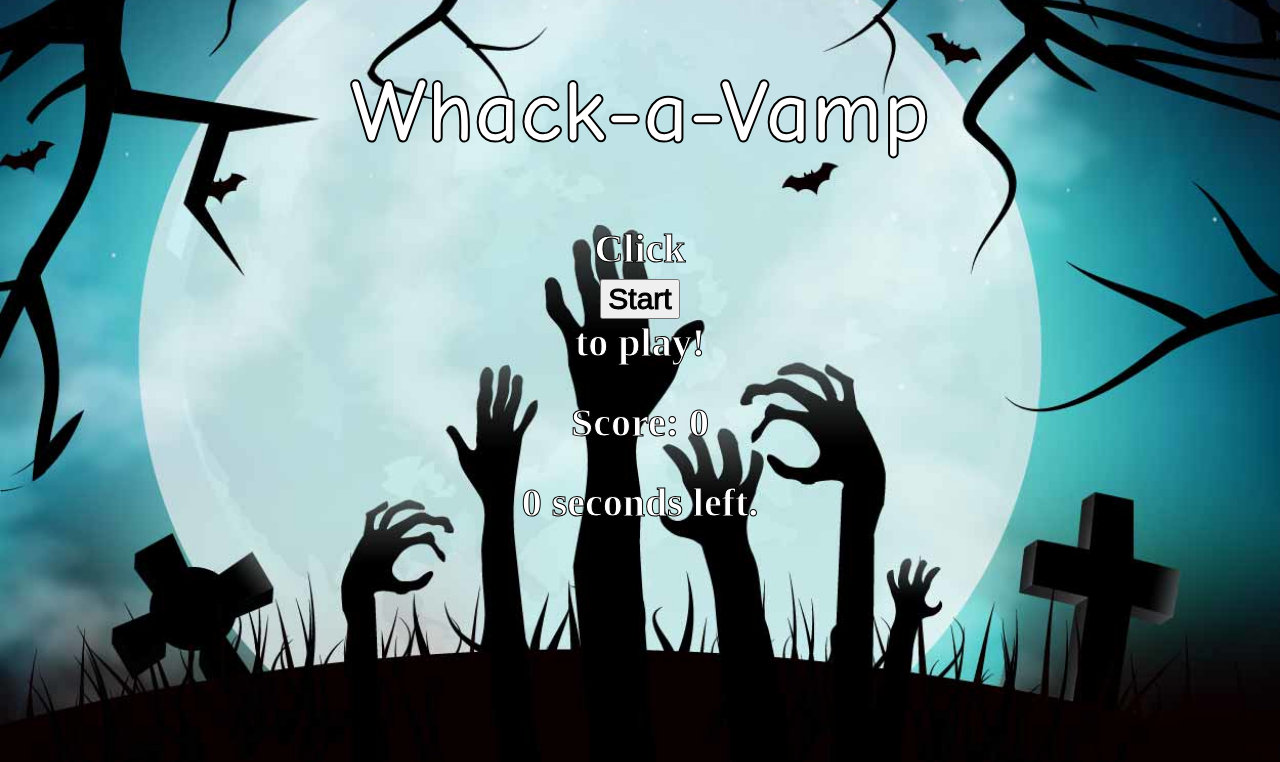
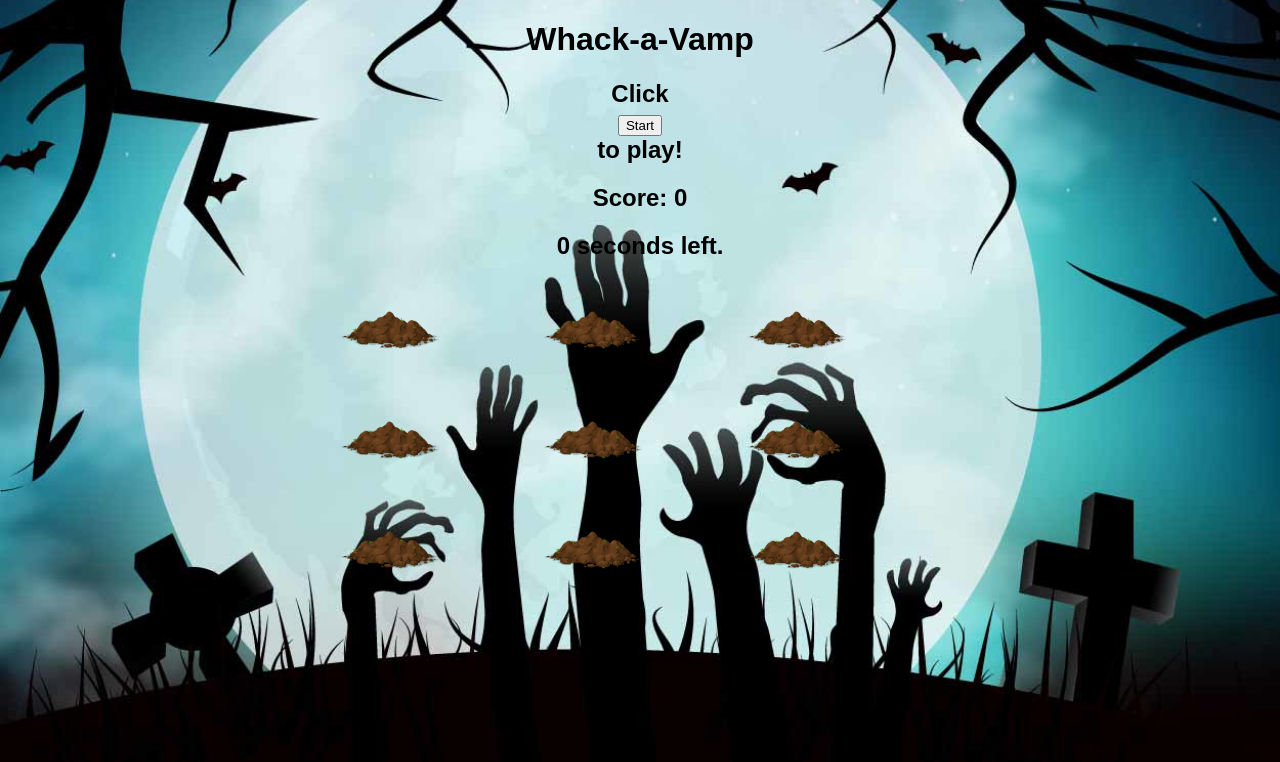
Before and after one commit to JohncarloF/whack-a-vamp, a website built with Parcel: page js-dev-final-capstone-starter-whack-a-mole/index.html in a window 1280 px wide. Built offline with nearby package versions, Linux system fonts and the light colour scheme.

Commit message:
final submissions

```diff
--- a/js-dev-final-capstone-starter-whack-a-mole/src/styles.css
+++ b/js-dev-final-capstone-starter-whack-a-mole/src/styles.css
@@ -1,93 +1,54 @@
-html {
+body {
+  font-family: Arial, sans-serif;
+  text-align: center;
   background: url('../assets/background.png') no-repeat center center fixed;
-  box-sizing: border-box;
-  -webkit-background-size: cover;
-  -moz-background-size: cover;
-  -o-background-size: cover;
   background-size: cover;
-  z-index: 0;
-  overflow: hidden;
-}
-
-h1 {
-  text-align: center;
-  font-size: 90px;
-  font-family: "Comic Sans MS", "Comic Sans", cursive;
-  color: white;
-  -webkit-text-stroke: 2px black;
-}
-
-h2 {
-  text-align: center;
-  font-size: 40px;
-  color: white;
-  -webkit-text-stroke: 1px black;
-}
-
-#start {
-  text-align: center;
-  font-size: 30px;
-}
-
-#timer {
-  color: white;
 }
 
 .grid {
-  display: flex;
-  flex-wrap: wrap;
-  justify-content: center;
-  width: 600px;
+  display: grid;
+  grid-template-columns: repeat(3, 1fr);
+  gap: 10px;
+  max-width: 600px;
   margin: 0 auto;
-  cursor: url('../assets/mallet.png'), pointer;
+  cursor: url("../assets/mallet.png")pointer;
 }
 
 .hole {
-  flex: 1 0 33.33%;
-  overflow: hidden;
   position: relative;
-}
-
-.hole:after {
-  display: block;
-  background: url("../assets/hole.png") bottom center no-repeat;
-  background-size: contain;
-  content: '';
-  width: 100%;
-  height: 100%;
-  position: absolute;
-  bottom: -40%;
-  z-index: 2;
-  pointer-events: none;
+  width: 100px;
+  height: 100px;
+  background: url('../assets/hole.png') no-repeat center center;
+  background-size: cover;
 }
 
 .vamp {
   position: absolute;
-  top: 100%;
-  width: 100%;
-  height: 100%;
-  background-size: 40%;
-  transition: transform 0.5s, all 1s;
-  pointer-events: auto;
+  bottom: 0;
+  left: 50%;
+  transform: translateX(-50%);
+  width: 80px;
+  height: 80px;
+  background-size: cover;
+  display: none;
 }
 
 .vamp1 {
-  background: url('../assets/vamp1.png') bottom center no-repeat;
+  background: url('../assets/vamp1.png') no-repeat center center;
 }
 
 .vamp2 {
-  background: url('../assets/vamp2.png') bottom center no-repeat;
+  background: url('../assets/vamp2.png') no-repeat center center;
 }
 
 .vamp3 {
-  background: url('../assets/vamp3.png') bottom center no-repeat;
+  background: url('../assets/vamp3.png') no-repeat center center;
 }
 
 .vamp4 {
-  background: url('../assets/vamp4.png') bottom center no-repeat;
+  background: url('../assets/vamp4.png') no-repeat center center;
 }
 
-.hole.show .vamp {
-  top: 0;
-  transform: scale(1.1);
+.show .vamp {
+  display: block;
 }
```
Also changed, not shown: js-dev-final-capstone-starter-whack-a-mole/package.json (+0 -36 lines).
